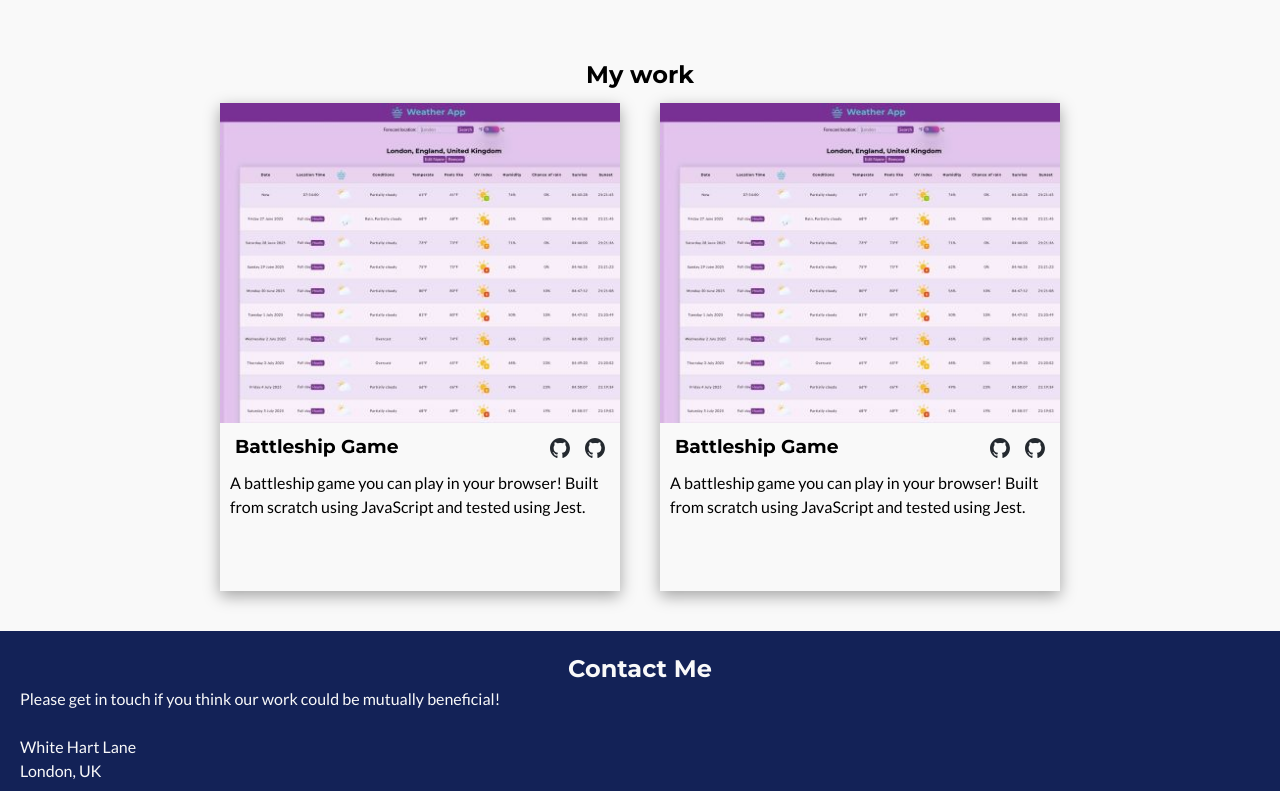
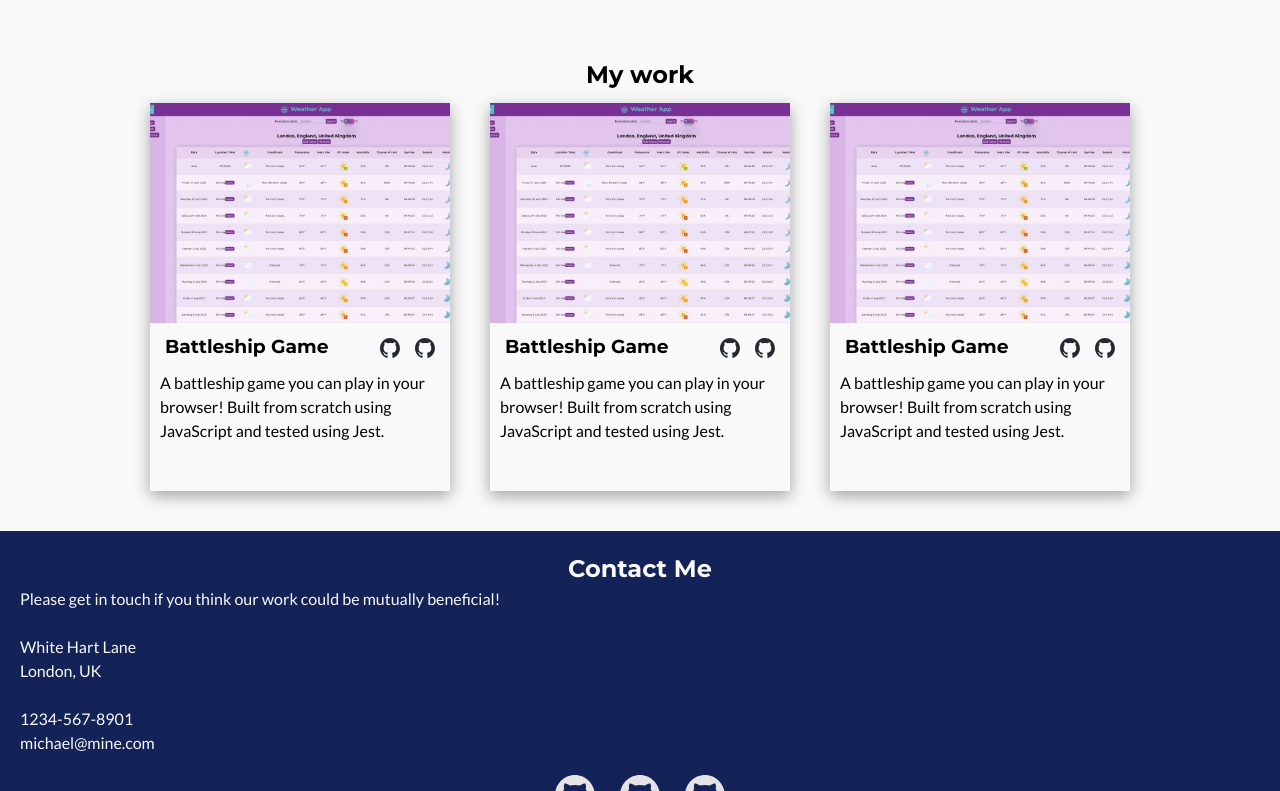
Before and after one commit to Michael-Mine/odin-homepage, a website: page template.html in a window 1280 px wide. Shown: the part 570-1361 px from the top of the page. Drawn offline with Linux system fonts and the light colour scheme.

Commit message:
style: add 3rd template project & change sizes

```diff
--- a/styles.css
+++ b/styles.css
@@ -185,11 +185,11 @@ section {
 
 .project {
   box-shadow: rgba(0, 0, 0, 0.35) 0px 5px 15px;
-  max-width: 400px;
+  max-width: 300px;
 }
 
 .project-image {
-  height: 320px;
+  height: 220px;
   width: 100%;
   object-fit: cover;
 }
--- a/template.html
+++ b/template.html
@@ -117,6 +117,38 @@
             using JavaScript and tested using Jest.
           </p>
         </div>
+        <div class="project">
+          <img
+            src="images/screenshot-weather-app-small.jpg"
+            alt="weather app screenshot"
+            class="project-image"
+          />
+          <div class="project-name">
+            <h3>Battleship Game</h3>
+            <div class="project-icons">
+              <a href="https://github.com/Michael-Mine">
+                <img
+                  src="images/github-mark.svg"
+                  alt="github-icon"
+                  height="20px"
+                  width="20px"
+                />
+              </a>
+              <a href="https://github.com/Michael-Mine">
+                <img
+                  src="images/github-mark.svg"
+                  alt="github-icon"
+                  height="20px"
+                  width="20px"
+                />
+              </a>
+            </div>
+          </div>
+          <p class="project-description">
+            A battleship game you can play in your browser! Built from scratch
+            using JavaScript and tested using Jest.
+          </p>
+        </div>
       </div>
     </section>
     <footer>
```
